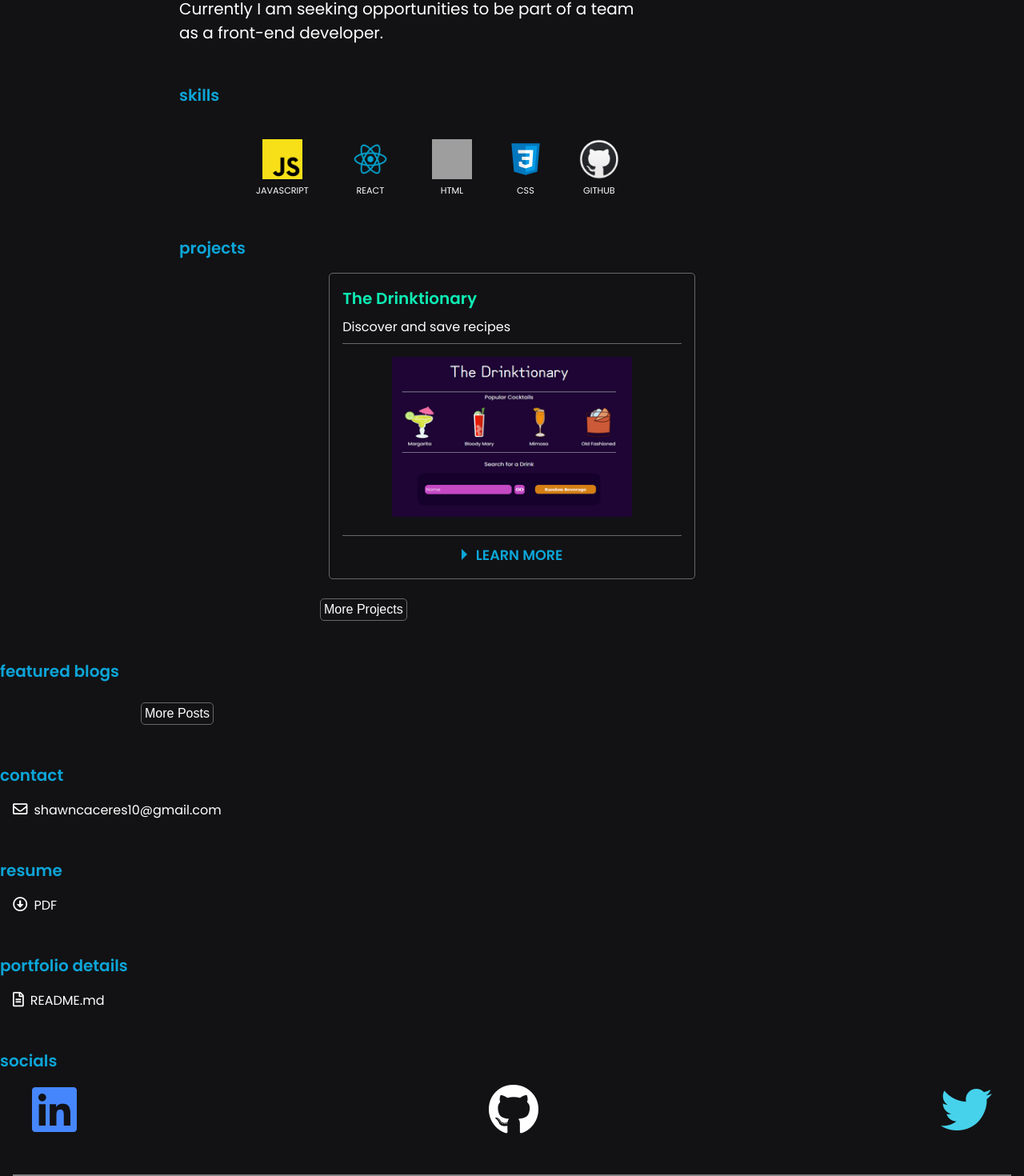
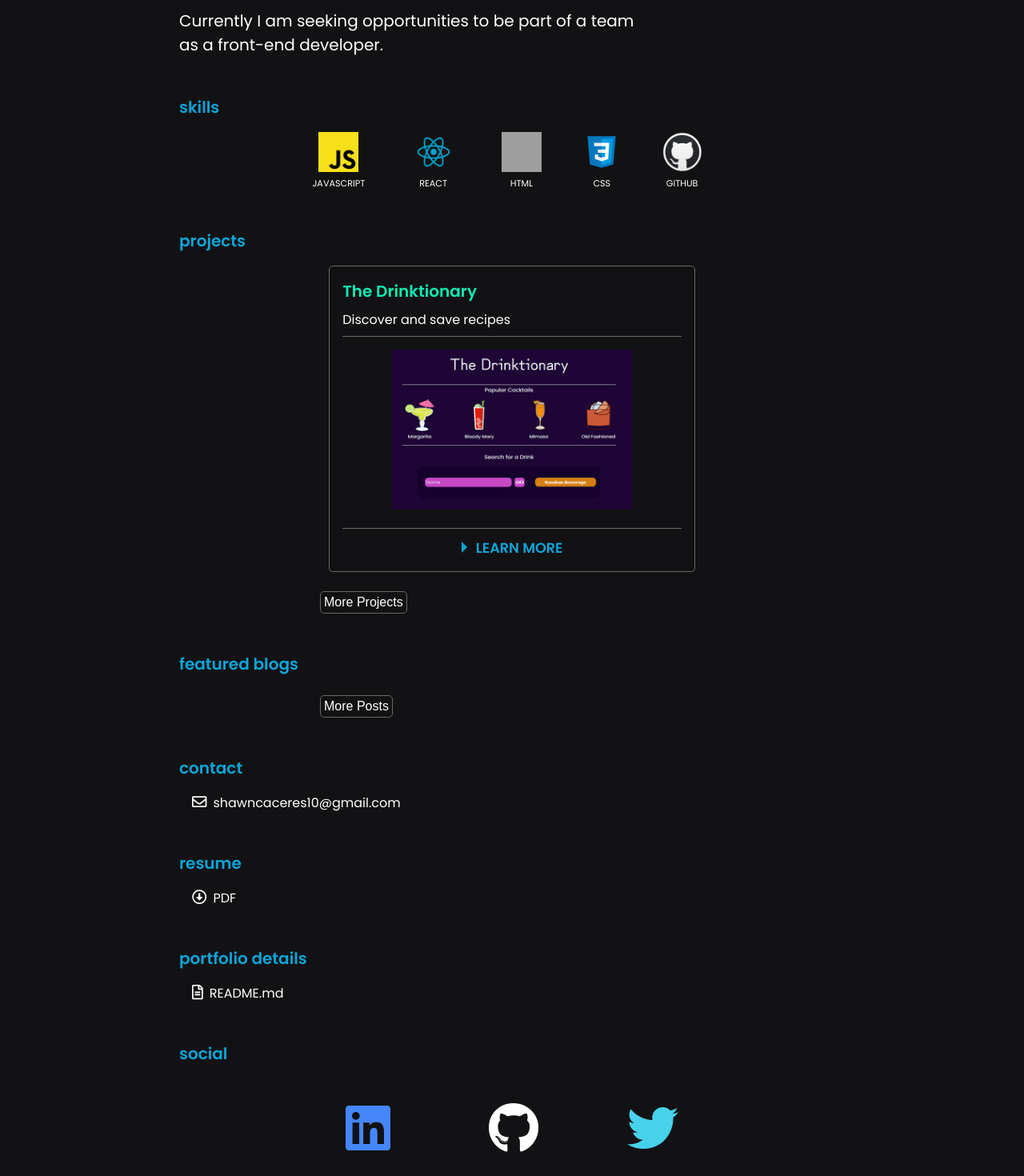
Before and after one commit to shawncace/portfolio, a React (Create React App) app: page / in a window 1280 px wide. Shown: the part 477-1947 px from the top of the page at 80% size. Built offline with nearby package versions, Linux system fonts and the light colour scheme; grey boxes are pictures that could not be loaded; a web font is replaced by a local one.

Commit message:
scrolling

```diff
--- a/src/components/Blog.js
+++ b/src/components/Blog.js
@@ -3,7 +3,7 @@ import SeeMore from "./SeeMore";
 
 const Blog = () => {
   return (
-    <section className="blogs-section">
+    <section className="blogs-section" id='blogs'>
       <p className='projects-content-title'>
            featured blogs
       </p>
--- a/src/components/Header.js
+++ b/src/components/Header.js
@@ -2,23 +2,25 @@ const Header = () => {
   return (
     <header className='header'>
 
-      <nav className='navbar'>
-
-
-          <h1 className='name'>
+      <nav className="navbar">
+      <h1 className='name'>
             Shawn Caceres
           </h1>
 
 
         <ul className='portfolio-links'>
-          <a href="/">Projects</a>
-          <a href="/">Blog</a>
-          <a href="/">Contact</a>
+          <a href="#projects">Projects</a>
+          <a href="#blogs">Blog</a>
+          <a href="#contacts">Contact</a>
           ⚡
 
         </ul>
+      </nav>
 
-      </nav>
+
+
+
+
 
     </header>
     );
--- a/src/components/Projects.js
+++ b/src/components/Projects.js
@@ -9,7 +9,7 @@ const Projects = () => {
 
 
   return (
-    <section className="projects-section">
+    <section className="projects-section" id='projects'>
       <p className='projects-content-title'>
            projects
       </p>
--- a/src/components/contact/Contact.js
+++ b/src/components/contact/Contact.js
@@ -5,7 +5,7 @@ import Socials from "./Socials";
 
 const Contact = () => {
   return (
-    <section className="contact-section">
+    <section className="contact-section" id='contacts'>
       <p className='projects-content-title'>
            contact
       </p>
@@ -25,7 +25,7 @@ const Contact = () => {
       <PortfolioDetails />
 
       <p className='projects-content-title'>
-           socials
+           social
       </p>
 
       <Socials />
--- a/src/components/contact/Socials.js
+++ b/src/components/contact/Socials.js
@@ -16,7 +16,7 @@ const Socials = () => {
           <i class="fab fa-github"></i>
         </a>
 
-        <a href="https://twitter.com/ShawnTheCylon"
+        <a href="https://twitter.com/shawn_the_dev"
            className='twitter-logo'
            rel='noopener noreferrer'
            target="_blank">
--- a/src/index.css
+++ b/src/index.css
@@ -8,6 +8,10 @@
   box-sizing: border-box;
   margin: 0;
   padding: 0;
+}
+
+html {
+  scroll-behavior: smooth;
 }
 
 body {
@@ -38,6 +42,7 @@ body {
 
 .portfolio-links {
   display: flex;
+
   /* justify-content: space-between; */
   margin-top: 1.5rem;
 }
@@ -441,10 +446,15 @@ input {
     display: flex;
     flex-direction: row;
     justify-content: space-between;
+    align-items: center;
   }
 
   .name {
     font-size: 2.5rem;
+  }
+
+  .portfolio-links {
+    margin-bottom: 1rem;
   }
 
   .portfolio-links a {
@@ -476,7 +486,6 @@ input {
   }
 
   .skills-content {
-    width: 70%;
   }
 
   .skills-content-title {
@@ -485,13 +494,13 @@ input {
   }
 
   .skills-logo-container {
-    width: 80%;
-
+    width: 60%;
     margin-top: 1.5rem;
     display: flex;
     align-items: center;
+    justify-content: space-between;
 
-    justify-content: space-between;
+    margin: auto;
   }
 
   .img-logo-container {
@@ -520,4 +529,20 @@ input {
     margin-top: 1.5rem;
     margin-left: 11rem;
   }
+
+  .blogs-section {
+    width: 65%;
+    margin: auto;
+  }
+
+  .contact-section {
+    width: 65%;
+    margin: auto;
+  }
+
+  .socials-container {
+    width: 50%;
+    margin: auto;
+    margin-top: 2rem;
+  }
 }
```
